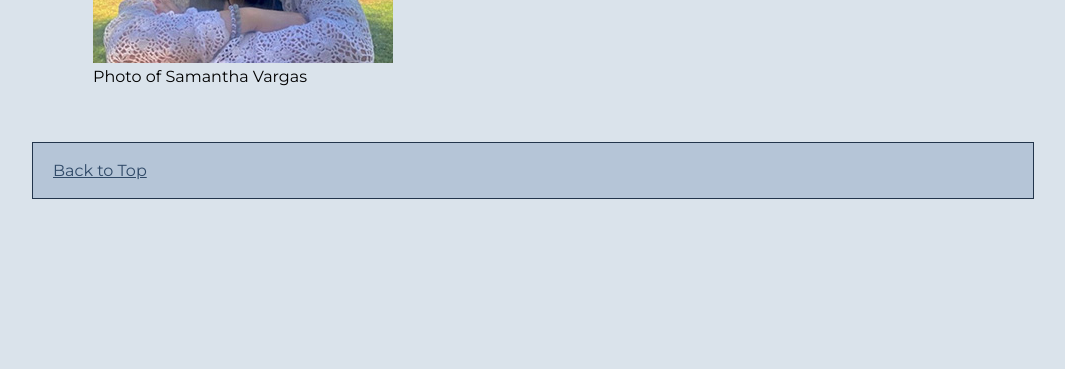
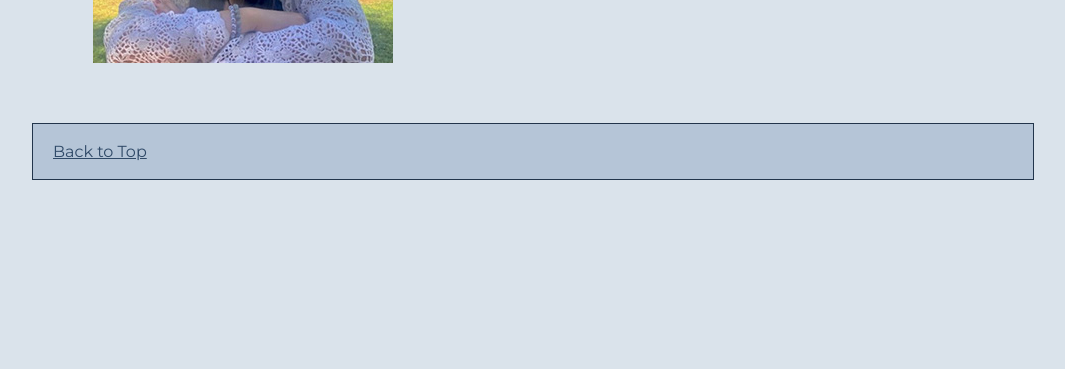
Before and after one commit to svargas0604/samanthavargas, a plain HTML site: page index.html in a window 1280 px wide. Shown: the part 431-800 px from the top of the page, without its empty margins (107-1172 px from the left). Drawn offline with Linux system fonts and the light colour scheme.

Commit message:
Update index.html
took out the caption lol

```diff
--- a/index.html
+++ b/index.html
@@ -34,7 +34,6 @@
             <aside>
                 <figure>
                     <img src="images/sam.jpg" alt="Photo of Samantha Vargas in a park">
-                    <figcaption>Photo of Samantha Vargas</figcaption>
                 </figure>
             </aside>
         </section>
```
